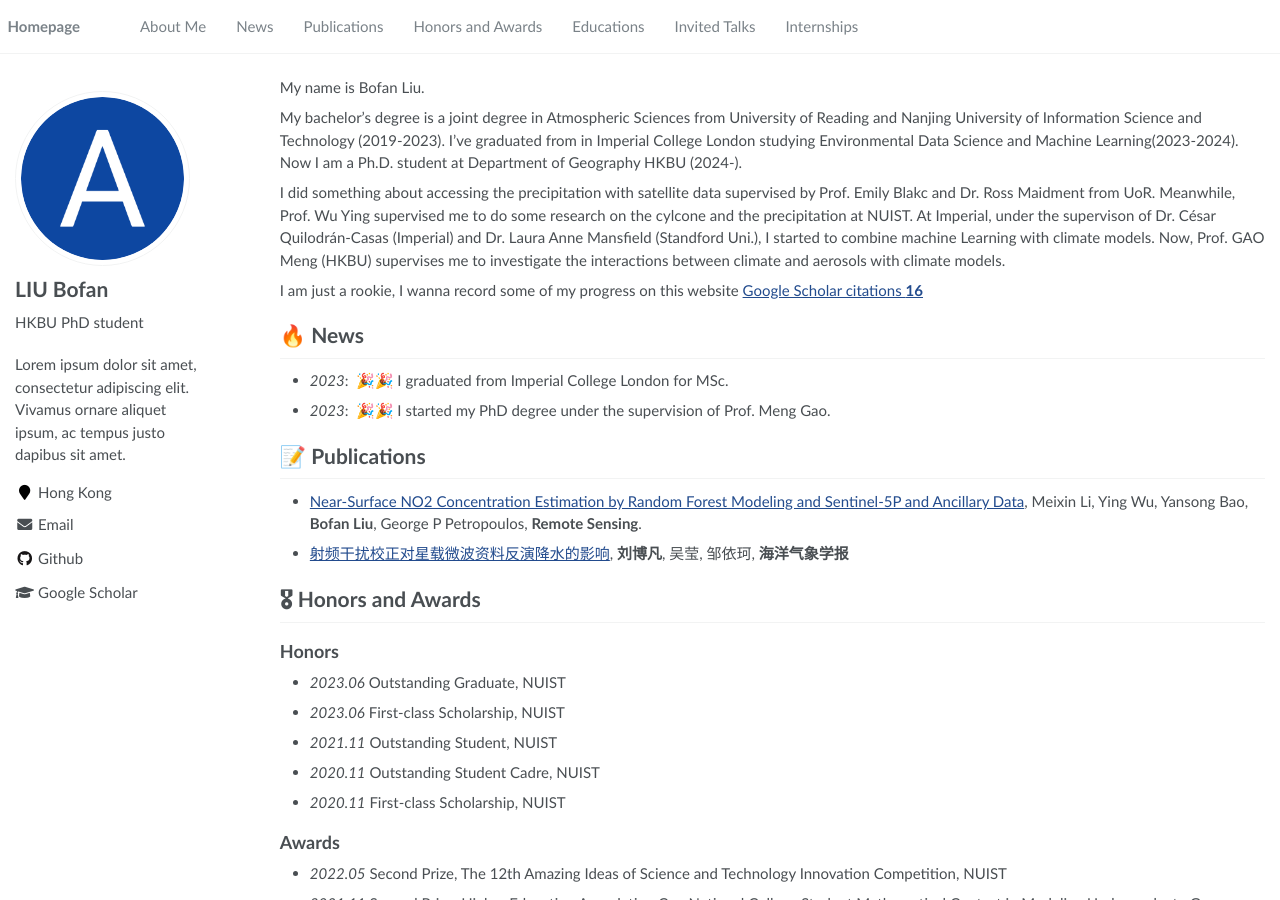
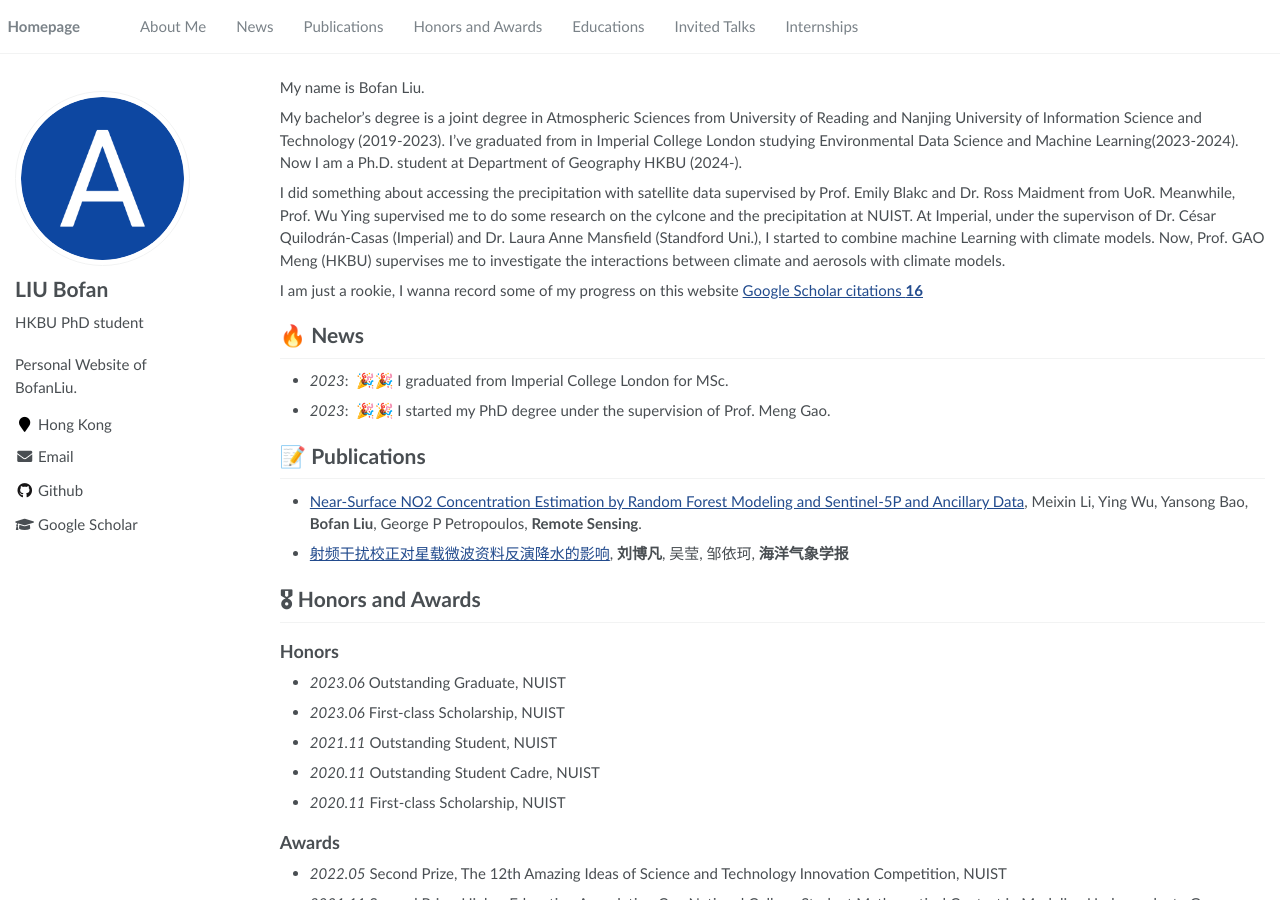
Before and after one commit to jiayizhou1022/jiayizhou1022.github.io, a Jekyll site: the page built from _pages/about.md, in a window 1280 px wide and 900 px high. Built offline with Jekyll 4.4.1, drawn with Linux system fonts in a browser that asks for light colours.

Commit message:
Update _config.yml

```diff
--- a/_config.yml
+++ b/_config.yml
@@ -6,9 +6,9 @@
 # `jekyll serve`. If you change this file, please restart the server process.
 
 # Site Settings
-title                    : "Lorem ipsum"
-description              : "Lorem ipsum dolor sit amet, consectetur adipiscing elit. Vivamus ornare aliquet ipsum, ac tempus justo dapibus sit amet. "
-repository               : "RayeRen/acad-homepage.github.io"
+title                    : "Bofan Liu"
+description              : "Personal Website of BofanLiu. "
+repository               : "edsml-bl1023/edsml-bl1023.github.io"
 google_scholar_stats_use_cdn : true
 
 # google analytics
```
